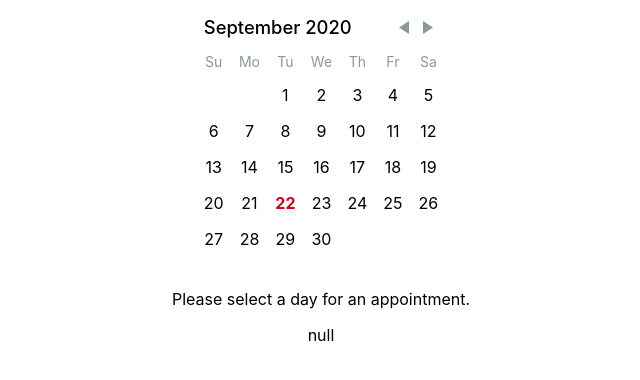
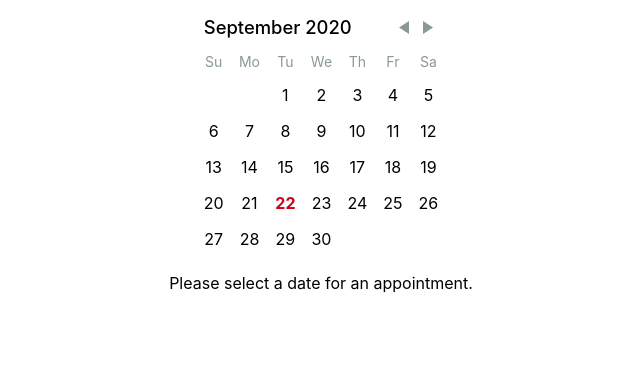
Before and after one commit to DanielleInkster/scheduler, a React (Create React App) app: page / in a window 1280 px wide. Shown: the top 380 px of the page, without its empty margins (319-959 px from the left). Built offline with nearby package versions, Linux system fonts and the light colour scheme.

Commit message:
Can display prompt or date

```diff
--- a/src/DailySchedule.js
+++ b/src/DailySchedule.js
@@ -1,5 +1,14 @@
 import React from 'react';
 
 export default function DailySchedule({ date }) {
-  return <div>{`${date}`}</div>;
+
+  function displayDate() {
+    if (date === null) {
+      return 'Please select a date for an appointment.';
+    } else {
+     return date.toDateString();
+    }
+  }
+
+  return <div>{`${displayDate()}`}</div>;
 }
--- a/src/DayPicker.js
+++ b/src/DayPicker.js
@@ -9,14 +9,10 @@ export default function Calendar() {
   function handleDayClick(day) {
     selectDate(day);
   }
+
   return (
     <div>
       <DayPicker selectedDays={date} onDayClick={handleDayClick} />
-      <p>
-        {date
-          ? `${date.toISOString().substring(0, 10)}`
-          : 'Please select a day for an appointment.'}
-      </p>
       <DailySchedule date={date} />
     </div>
   );
```
